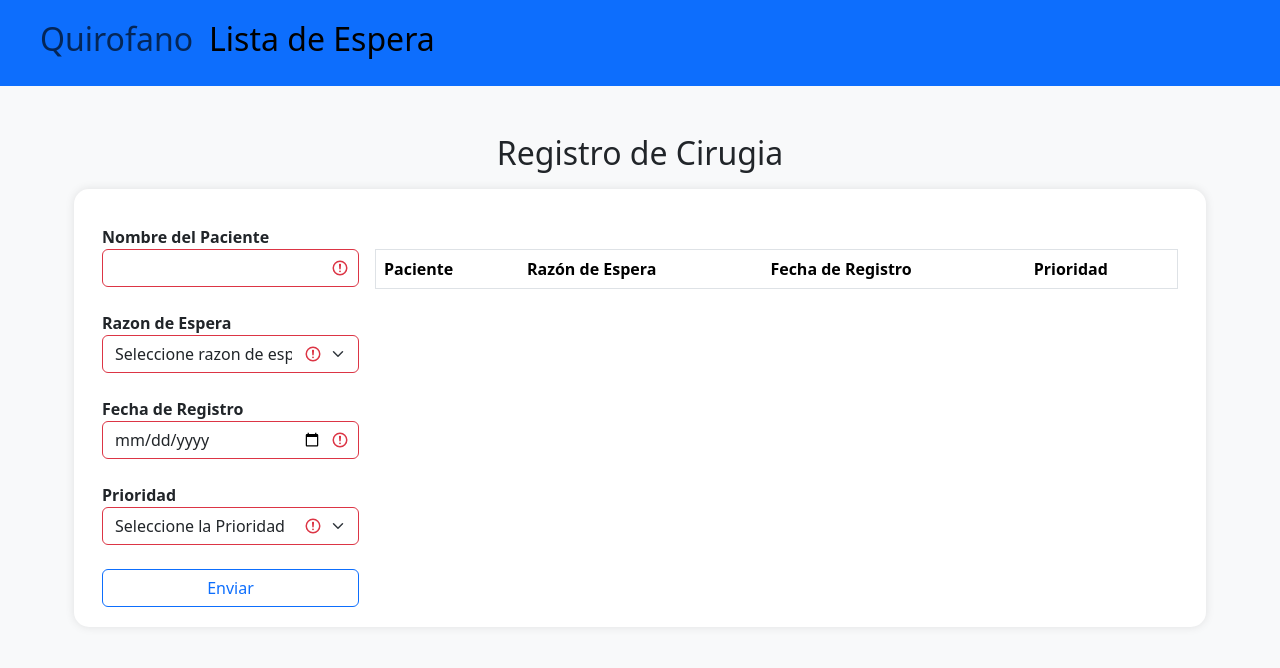
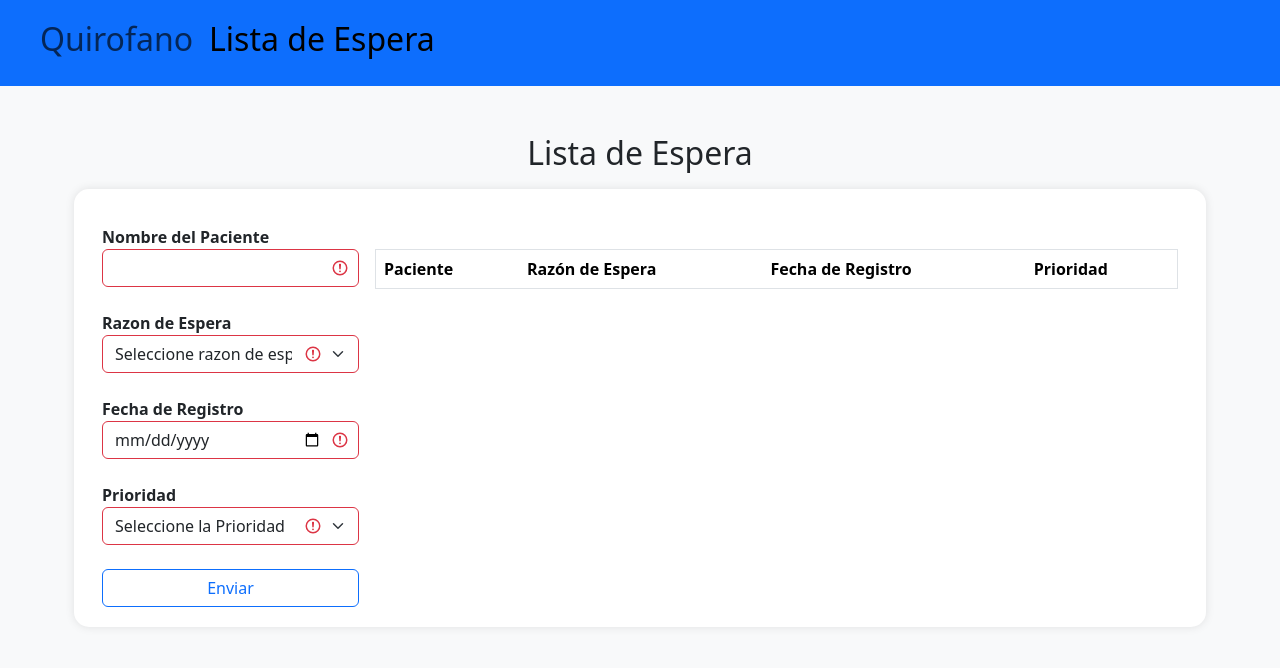
Before and after one commit to bariasva/quirofano, a website: page frontend/index2.html in a window 1280 px wide. Drawn offline with nearby package versions, Linux system fonts and the light colour scheme; no server answers.

Commit message:
Fixed title page for waiting list

```diff
--- a/frontend/index2.html
+++ b/frontend/index2.html
@@ -45,7 +45,7 @@
     <section class="bg-light text-dark p-5 text-left">
       <div class="container">
         <div class="row text-center">
-          <h2>Registro de Cirugia</h2>
+          <h2>Lista de Espera</h2>
         </div>
         <br>
         <form class="row g-3 was-validated form-container" id="dataForm">
```
